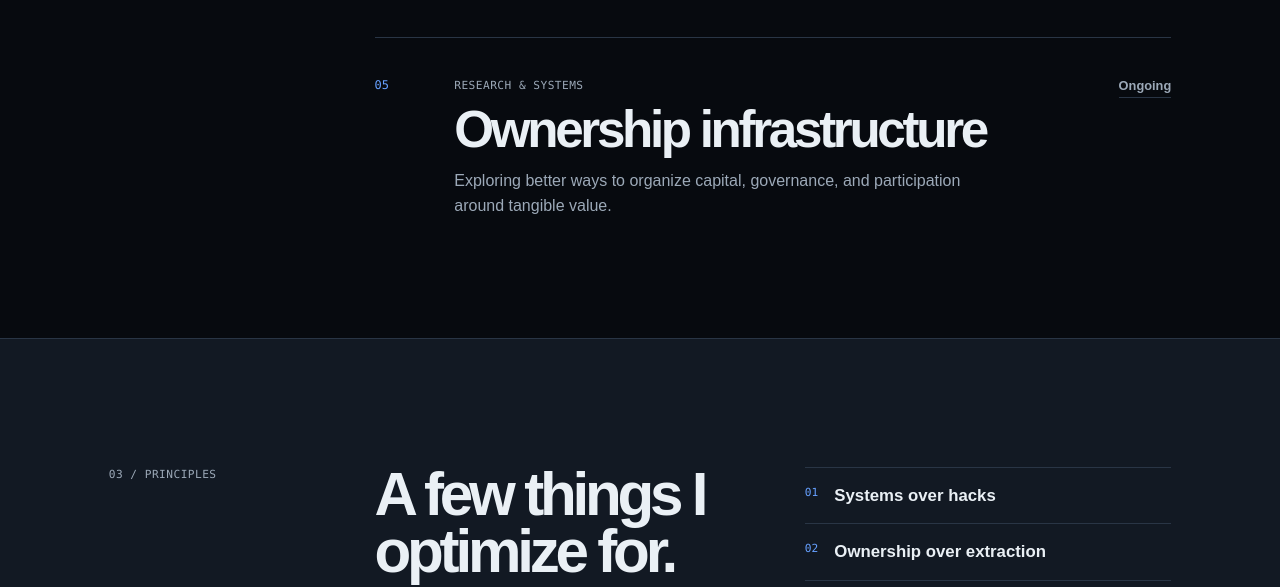
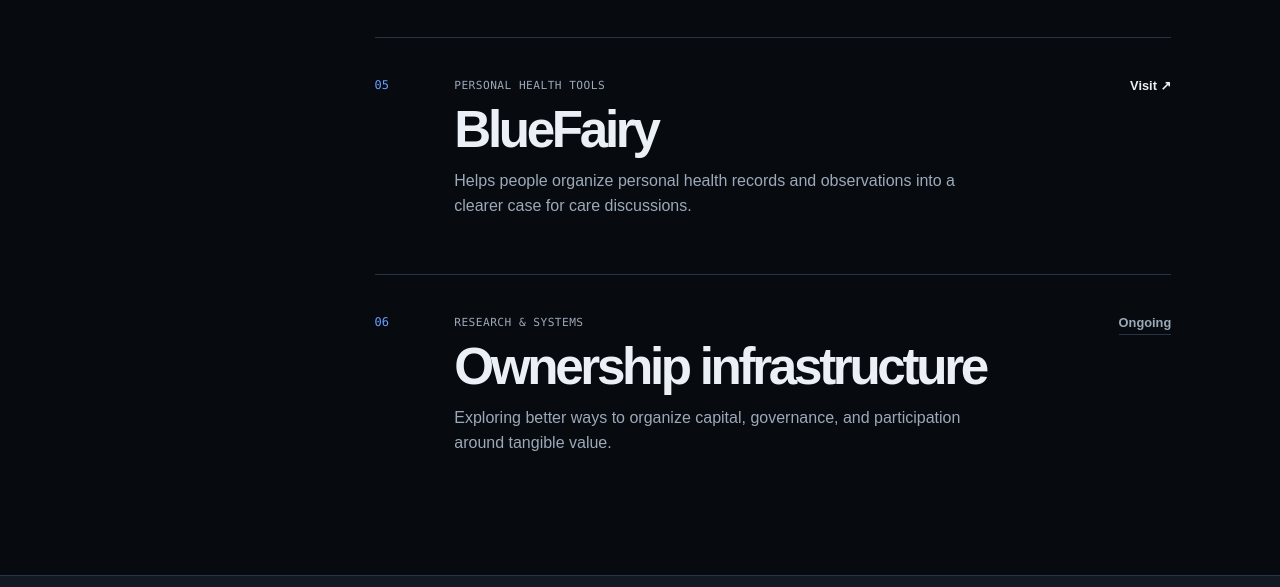
Before and after one commit to earlvanze/earlv-co, a plain HTML site: page index.html in a window 1280 px wide. Shown: the part 2398-2985 px from the top of the page. Drawn offline with Linux system fonts and the light colour scheme.

Commit message:
Add BlueFairy to personal portfolio

```diff
--- a/index.html
+++ b/index.html
@@ -28,7 +28,7 @@
             "email": "mailto:earlco@nyu.edu",
             "jobTitle": "Builder, operator, and investor",
             "description": "Works on dependable AI infrastructure, real assets, and ownership systems.",
-            "sameAs": ["https://www.linkedin.com/in/earlco", "https://tekiz.ai", "https://fre.market", "https://earlbnb.com"]
+            "sameAs": ["https://www.linkedin.com/in/earlco", "https://tekiz.ai", "https://fre.market", "https://earlbnb.com", "https://ourbluefairy.com"]
           },
           {
             "@type": "WebSite",
@@ -116,6 +116,15 @@
           <article class="work-item">
             <div class="work-number">05</div>
             <div class="work-copy">
+              <p class="work-type">Personal health tools</p>
+              <h3>BlueFairy</h3>
+              <p>Helps people organize personal health records and observations into a clearer case for care discussions.</p>
+            </div>
+            <a class="project-link" href="https://ourbluefairy.com" target="_blank" rel="noreferrer" aria-label="Visit BlueFairy">Visit <span aria-hidden="true">↗</span></a>
+          </article>
+          <article class="work-item">
+            <div class="work-number">06</div>
+            <div class="work-copy">
               <p class="work-type">Research &amp; systems</p>
               <h3>Ownership infrastructure</h3>
               <p>Exploring better ways to organize capital, governance, and participation around tangible value.</p>
```
Also changed, not shown: llms.txt.
